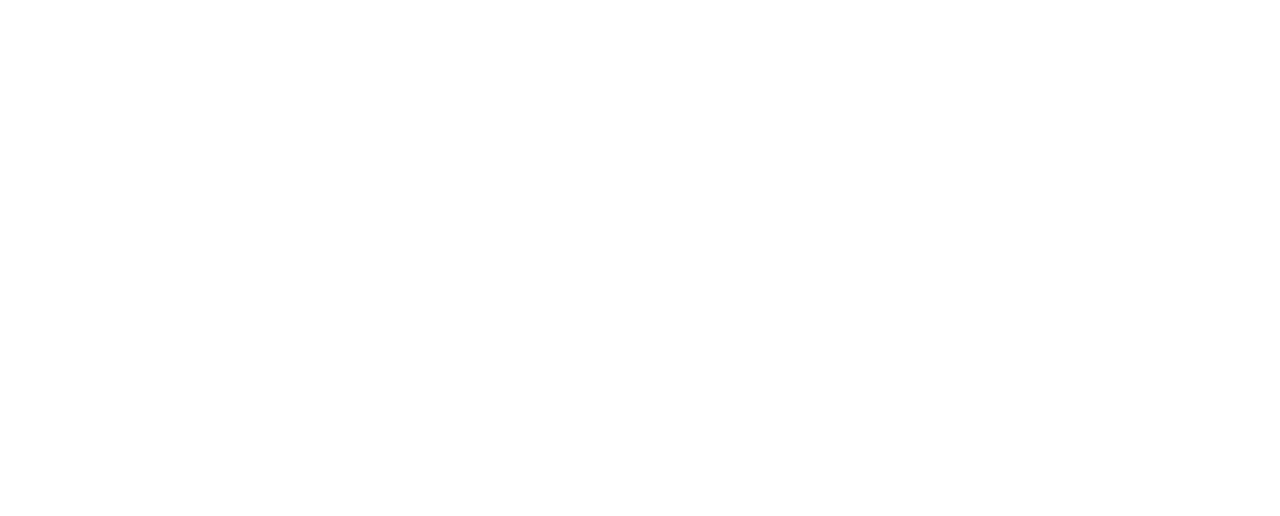
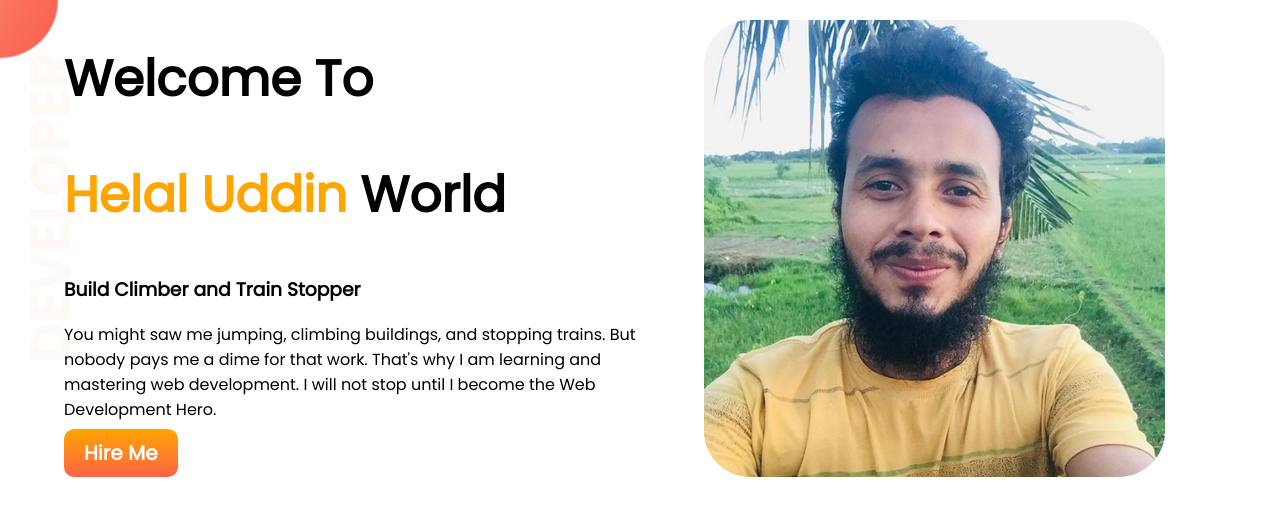
Before and after one commit to md-helal-uddin/P-Projects-1, a plain HTML site: page index.html in a window 1280 px wide. Drawn offline with Linux system fonts and the light colour scheme.

Commit message:
top banner complete

```diff
--- a/index.html
+++ b/index.html
@@ -4,10 +4,29 @@
     <meta charset="UTF-8">
     <meta http-equiv="X-UA-Compatible" content="IE=edge">
     <meta name="viewport" content="width=device-width, initial-scale=1.0">
-    <link rel="stylesheet" href="style/style.css">
+    <!-- google fonts added -->
+    <link rel="preconnect" href="https://fonts.googleapis.com">
+    <link rel="preconnect" href="https://fonts.gstatic.com" crossorigin>
+    <link href="https://fonts.googleapis.com/css2?family=Poppins&display=swap" rel="stylesheet">
+    <!-- google fonts added -->
+    <link rel="stylesheet" href="style.css">
     <title>Helal Portfolio</title>
 </head>
 <body>
+    <!-- Top banner Area -->
+    <section class="top-banner">
+        <div class="half-width">
+            <h1>Welcome To</h1>
+            <h1><span class="name-hi"> Helal Uddin</span> World</h1>
+            <h3>Build Climber and Train Stopper</h3>
+            <p>You might saw me jumping, climbing buildings, and stopping trains. But nobody pays me a dime for that work. That's why I am learning and mastering web development. I will not stop until I become the Web Development Hero.</p>
+            <a class="link-button" href="https://www.prothom-alo.com" target="_blank">Hire Me</a>
+        </div>
+        <div class="half-width">
+            <img src="images/helal.jpg" alt="">
+        </div>
+    </section>
+     <!-- Top banner Area -->
 
 </body>
 </html>
--- /dev/null
+++ b/style.css
@@ -0,0 +1,36 @@
+body{
+    font-family: 'Poppins', sans-serif;
+    margin: 0;
+}
+h1{
+    font-size: 50px;
+}
+.name-hi{
+    color: orange;
+}
+section{
+    display: flex;
+    /* margin-top: 20px; */
+}
+.half-width{
+    width: 50%;
+    padding-left: 5%;
+}
+.half-width img {
+    width: 80%;
+    border-radius: 10%;
+    margin-top: 20px;
+}
+.link-button{
+    text-decoration: none;
+    background-image: linear-gradient(orange,tomato);
+    color: white;
+    font-weight: 700;
+    padding: 10px 20px;
+    font-size: 20px;
+    border-radius: 10px;
+}
+.top-banner{
+    background-image: url(images/top-banner.png);
+    background-repeat: no-repeat;
+}
```
Also changed, not shown: images/dream-bg.png (added), images/exp-bg.png (added), images/helal.jpg (added), images/jhankar.png (added), images/jhankar2.png (added), images/my-bg.png (added), images/my-bg2.png (added), images/top-banner.png (added), style/style.css (deleted).
